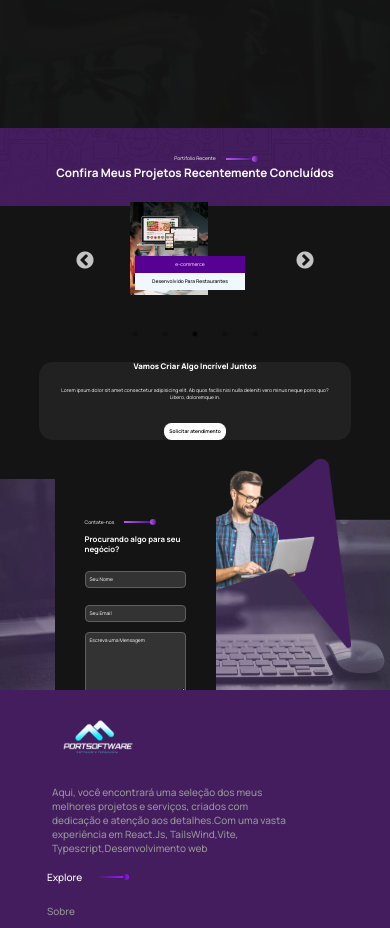
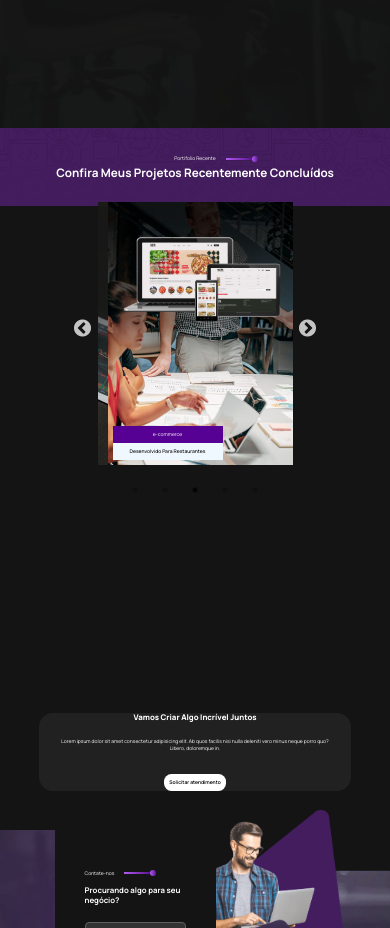
Before and after one commit to PedroPaulo-Git/PortSoftware, a React (Vite) app: page / in a window 390 px wide. Shown: the part 900-1828 px from the top of the page. Built offline with nearby package versions, Linux system fonts and the light colour scheme.

Commit message:
responsive project

```diff
--- a/src/components/Projects/Project.css
+++ b/src/components/Projects/Project.css
@@ -111,6 +111,7 @@
     height: 30vw;
     transition: all 0.4s ease;
 }
+
 .project-slide:hover {
     transition: all 0.4s ease;
 }
@@ -120,7 +121,7 @@
     transform: scale(1.01);
     margin-top: -40px;
     transition: all 0.4s ease;
-   transform: scale(1.01);
+    transform: scale(1.01);
     filter: grayscale(100%) blur(1px);
     transition: all 0.4s ease;
 }
@@ -158,14 +159,15 @@
     color: white;
     display: flex;
     flex-direction: column;
-    margin: max(1.1vw,5px);
+    margin: max(1.1vw, 5px);
 }
 
 .project-slide-bottom-subtitle {
     background-color: #570194;
-    width: max(1.2vw,100px);
-    padding: max(0.5vw,5px);
-    font-size: max(0.8vw,5px);;
+    width: max(1.2vw, 100px);
+    padding: max(0.5vw, 5px);
+    font-size: max(0.8vw, 5px);
+    ;
     display: flex;
     justify-content: center;
 }
@@ -174,8 +176,8 @@
     background-color: aliceblue;
     color: black;
     max-width: 290px;
-    padding: max(1vw,5px);
-    font-size: max(1.2vw,5px);
+    padding: max(1vw, 5px);
+    font-size: max(1.2vw, 5px);
     font-weight: 500;
     display: flex;
     justify-content: center;
@@ -183,33 +185,105 @@
 
 @media (max-width:1350px) {
 
-.slick-list{
-    margin-top: max(1.6vw,30px);
-}
-.project-background-title{
-    font-size: max(3vw,5px);
-}
+    .slick-list {
+        margin-top: max(1.6vw, 30px);
+    }
+
+    .project-background-title {
+        font-size: max(3vw, 5px);
+    }
 
 }
 
 @media (max-width:1100px) {
 
-    .slick-list{
-        margin-top: max(2vw,40px);
+    .slick-list {
+        margin-top: max(2vw, 40px);
     }
-    .sub-title{
-        font-size: max(1vw,5px);
+
+    .sub-title {
+        font-size: max(1vw, 5px);
     }
-    }
+}
 
 @media (max-width:900px) {
 
 
-    .project-background-title{
-        font-size: max(3vw,5px);
+    .project-background-title {
+        font-size: max(3vw, 5px);
     }
 
-    .slick-list{
-        margin-top: max(1vw,20px);
+    .slick-list {
+        margin-top: max(1vw, 20px);
     }
+}
+
+@media (max-width:650px) {
+
+
+    .project-container{
+        padding-bottom: 30%;
     }
+    .slider-container  {
+        margin-inline: 50px;
+    }
+
+
+    .project-slide {
+        position: relative;
+    }
+
+    .slider-container {
+        margin-inline: 10vw;
+
+    }
+    .slick-list {
+        height: 50vw;
+    }
+    button.slick-arrow{
+
+    }
+    .slick-slide>div {
+        margin: 0 10px;
+        width: max(20vw);
+
+        transition: all 0.4s ease;
+    }
+}
+
+
+@media (max-width:420px) {
+
+    .project-container{
+        padding-bottom:100%;
+    }
+    .slider-container  {
+        margin-inline: 50px;
+        display: flex;
+        justify-content: center;
+        gap: 50px;
+    }
+
+
+    .project-slide {
+        position: relative;
+    }
+
+    .slider-container {
+        margin-inline: 10vw;
+
+    }
+    .slick-list {
+        height: 70vw;
+        width: 50vw;
+    }
+    button.slick-arrow{
+
+    }
+    .slick-slide>div {
+        margin: 0 10px;
+        width: 100%;
+        height: 100%;
+        transition: all 0.4s ease;
+    }
+}
--- a/src/components/Projects/Project.tsx
+++ b/src/components/Projects/Project.tsx
@@ -33,15 +33,14 @@ export const Project = () => {
               }
             },
             {
-              breakpoint: 600,
+              breakpoint: 650,
               settings: {
                 slidesToShow: 2,
-                slidesToScroll: 2,
-                initialSlide: 2
+                slidesToScroll: 1,
               }
             },
             {
-              breakpoint: 480,
+              breakpoint: 420,
               settings: {
                 slidesToShow: 1,
                 slidesToScroll: 1
@@ -59,57 +58,6 @@ export const Project = () => {
                         <h1 className='project-background-title'>Confira Meus Projetos Recentemente Concluídos</h1>
                     </div>
                 </div>
-
-                    {/* <div className='project-swiper'>
-
-                    <div className='project-slide '>
-                        <img className='project-slide-img-background' src={ProjectIdealbackground} alt="" />
-                        <img className='project-slide-img' src={ProjectIdeal} alt="" />
-                        <div className='project-slide-bottom' >
-                            <div className='project-slide-bottom-text'>
-                                <span className='project-slide-bottom-subtitle'>e-commerce</span>
-                                <span className='project-slide-bottom-title'>Desenvolvido Para Restaurantes</span>
-                            </div>
-                        </div>
-                    </div>
-
-                    <div className='project-slide '>
-                        <img className='project-slide-img-background' src={ProjectPortbackground} alt="" />
-                        <img className='project-slide-img' src={ProjectPort} alt="" />
-                        <div className='project-slide-bottom' >
-                            <div className='project-slide-bottom-text'>
-                                <span className='project-slide-bottom-subtitle'>Web Site 1</span>
-                                <span className='project-slide-bottom-title'>Criação de Portfolio Pessoal</span>
-                            </div>
-                        </div>
-                    </div>
-
-                    <div className='project-slide '>
-                        <img className='project-slide-img-background' src={ProjectPortbackground2} alt="" />
-                        <img className='project-slide-img' src={ProjectPort} alt="" />
-                        <div className='project-slide-bottom' >
-                            <div className='project-slide-bottom-text'>
-                                <span className='project-slide-bottom-subtitle'>WebSite 2</span>
-                                <span className='project-slide-bottom-title'>Desenvolvido Para Restaurantes</span>
-                            </div>
-                        </div>
-                    </div>
-
-                    <div className='project-slide '>
-                        <img className='project-slide-img-background' src={ProjectIdealbackground} alt="" />
-                        <img className='project-slide-img' src={ProjectIdeal} alt="" />
-                        <div className='project-slide-bottom' >
-                            <div className='project-slide-bottom-text'>
-                                <span className='project-slide-bottom-subtitle'>WebSite 3</span>
-                                <span className='project-slide-bottom-title'>Desenvolvido Para Restaurantes</span>
-                            </div>
-                        </div>
-                    </div>
-
-
-                </div> */}
-
-
 
             </div>
 
```
